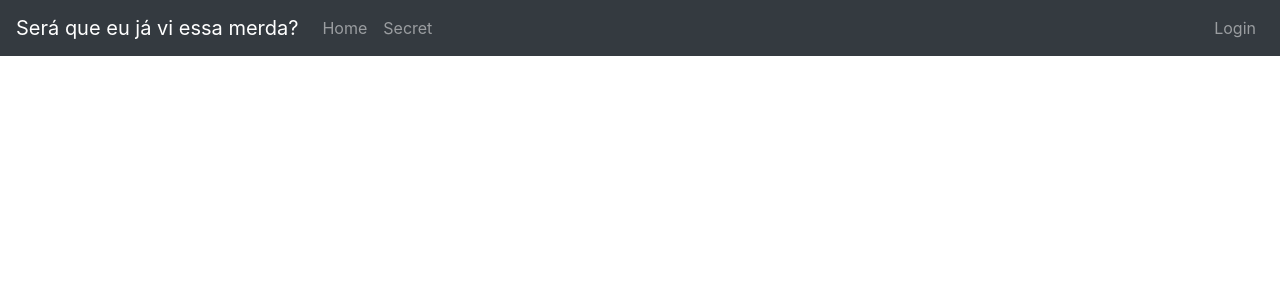
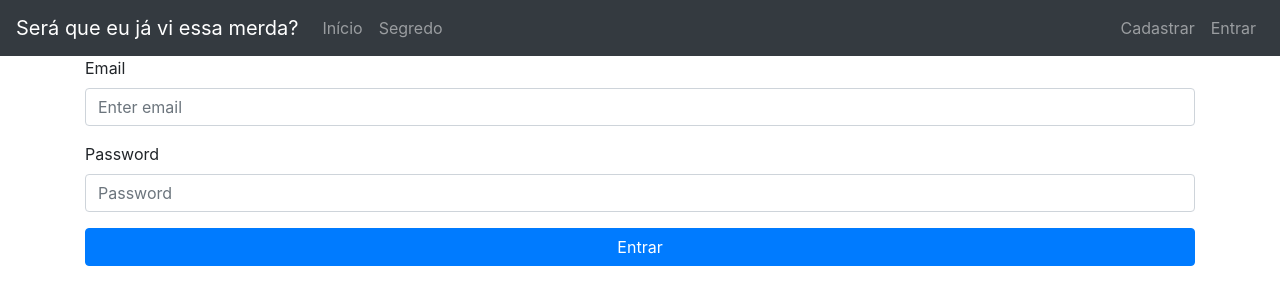
Before and after one commit to danilomacb/JaVi, a React (Create React App) app in the folder front/: page /entrar in a window 1280 px wide. Shown: the top 304 px of the page. Built offline with nearby package versions, Linux system fonts and the light colour scheme.

Commit message:
creating register component

```diff
--- a/front/src/App.js
+++ b/front/src/App.js
@@ -3,7 +3,7 @@ import { Route, Switch } from "react-router-dom";
 
 import Home from "./components/Home";
 import Secret from "./components/Secret";
-import Login from "./components/Login";
+import UserForm from "./components/UserForm";
 import WithAuth from "./components/WithAuth";
 import Navigation from "./components/Navigation";
 
@@ -14,8 +14,9 @@ export default class App extends Component {
         <Navigation />
         <Switch>
           <Route path="/" exact component={Home} />
-          <Route path="/secret" component={WithAuth(Secret)} />
-          <Route path="/login" component={Login} />
+          <Route path="/segredo" component={WithAuth(Secret)} />
+          <Route path="/entrar" component={UserForm} />
+          <Route path="/cadastrar" component={UserForm} />
         </Switch>
       </div>
     );
--- a/front/src/components/Login.js
+++ /dev/null
@@ -1,67 +0,0 @@
-import React from "react";
-import { Form, Button } from "react-bootstrap";
-
-function Login(props) {
-  let user = {};
-
-  return (
-    <Form
-      className="container"
-      onSubmit={event => {
-        event.preventDefault();
-
-        user.email = user.email.value;
-        user.password = user.password.value;
-        console.log(user);
-
-        fetch("/api/authenticate", {
-          method: "POST",
-          body: JSON.stringify(user),
-          headers: {
-            "Content-Type": "application/json"
-          }
-        })
-          .then(res => {
-            if (res.status === 200) {
-              props.history.push("/");
-            } else {
-              const error = new Error(res.error);
-              throw error;
-            }
-          })
-          .catch(err => {
-            console.error(err);
-            alert("Erro ao fazer login, por favor tente novamente");
-          });
-      }}
-    >
-      <Form.Group controlId="formGroupEmail">
-        <Form.Label>Email</Form.Label>
-        <Form.Control
-          type="email"
-          placeholder="Enter email"
-          ref={node => {
-            user.email = node;
-          }}
-          required
-        />
-      </Form.Group>
-      <Form.Group controlId="formGroupPassword">
-        <Form.Label>Password</Form.Label>
-        <Form.Control
-          type="password"
-          placeholder="Password"
-          ref={node => {
-            user.password = node;
-          }}
-          required
-        />
-      </Form.Group>
-      <Button type="submit" className="w-100">
-        Entrar
-      </Button>
-    </Form>
-  );
-}
-
-export default Login;
--- a/front/src/components/Navigation.js
+++ b/front/src/components/Navigation.js
@@ -12,15 +12,18 @@ function Navigation() {
       <Navbar.Collapse id="navigation">
         <Nav className="mr-auto">
           <Link to="/" className="nav-link">
-            Home
+            Início
           </Link>
-          <Link to="/secret" className="nav-link">
-            Secret
+          <Link to="/segredo" className="nav-link">
+            Segredo
           </Link>
         </Nav>
         <Nav>
-          <Link to="/login" className="nav-link">
-            Login
+          <Link to="/cadastrar" className="nav-link">
+            Cadastrar
+          </Link>
+          <Link to="/entrar" className="nav-link">
+            Entrar
           </Link>
         </Nav>
       </Navbar.Collapse>
--- /dev/null
+++ b/front/src/components/UserForm.js
@@ -0,0 +1,90 @@
+import React from "react";
+import { Form, Button } from "react-bootstrap";
+
+function Login({ history, match }) {
+  let user = {};
+
+  return (
+    <Form
+      className="container"
+      onSubmit={event => {
+        event.preventDefault();
+
+        user.email = user.email.value;
+        user.password = user.password.value;
+
+        if (match.path === "/entrar") {
+          fetch("/api/authenticate", {
+            method: "POST",
+            body: JSON.stringify(user),
+            headers: {
+              "Content-Type": "application/json"
+            }
+          })
+            .then(res => {
+              if (res.status === 200) {
+                history.push("/");
+              } else {
+                const error = new Error(res.error);
+                throw error;
+              }
+            })
+            .catch(err => {
+              console.error(err);
+              alert("Erro ao fazer login, por favor tente novamente");
+            });
+        }
+
+        if (match.path === "/cadastrar") {
+          fetch("/api/register", {
+            method: "POST",
+            body: JSON.stringify(user),
+            headers: {
+              "Content-Type": "application/json"
+            }
+          })
+            .then(res => {
+              if (res.status === 200) {
+                history.push("/");
+              } else {
+                const error = new Error(res.error);
+                throw error;
+              }
+            })
+            .catch(err => {
+              console.error(err);
+              alert("Erro ao criar a conta, por favor tente novamente");
+            });
+        }
+      }}
+    >
+      <Form.Group controlId="formGroupEmail">
+        <Form.Label>Email</Form.Label>
+        <Form.Control
+          type="email"
+          placeholder="Enter email"
+          ref={node => {
+            user.email = node;
+          }}
+          required
+        />
+      </Form.Group>
+      <Form.Group controlId="formGroupPassword">
+        <Form.Label>Password</Form.Label>
+        <Form.Control
+          type="password"
+          placeholder="Password"
+          ref={node => {
+            user.password = node;
+          }}
+          required
+        />
+      </Form.Group>
+      <Button type="submit" className="w-100">
+        Entrar
+      </Button>
+    </Form>
+  );
+}
+
+export default Login;
```
